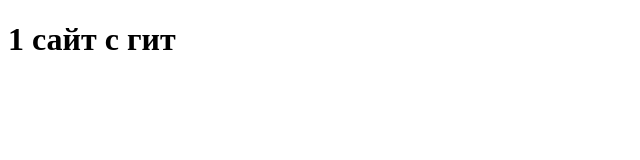
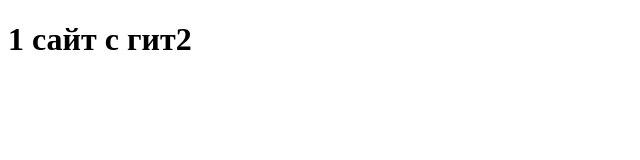
Before and after one commit to AlexDanchenkoIT/test, a plain HTML site: page index.html in a window 1280 px wide. Shown: the full height of the page, 0-640 px from the left. Drawn offline with Linux system fonts and the light colour scheme.

```diff
--- a/index.html
+++ b/index.html
@@ -7,6 +7,6 @@
     <title>Document</title>
   </head>
   <body>
-    <h1>1 сайт с гит</h1>
+    <h1>1 сайт с гит2</h1>
   </body>
 </html>
```
